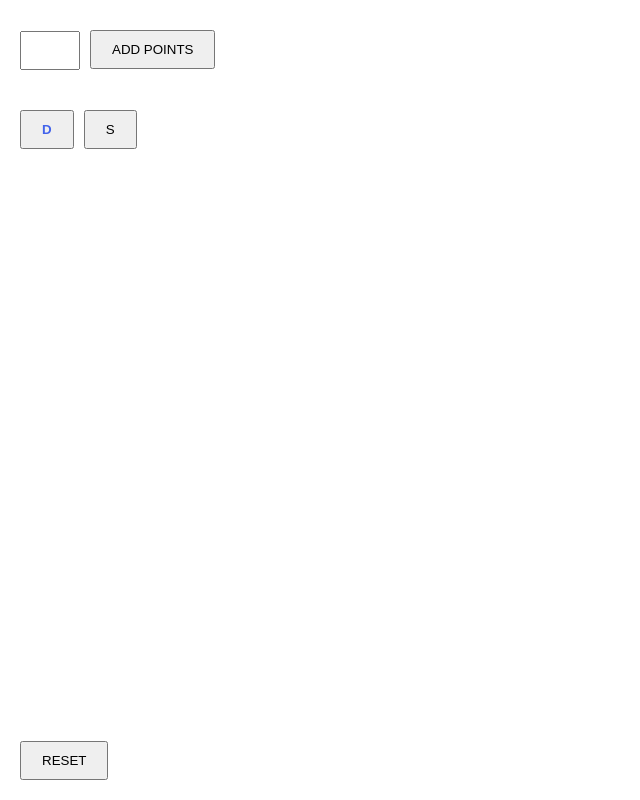
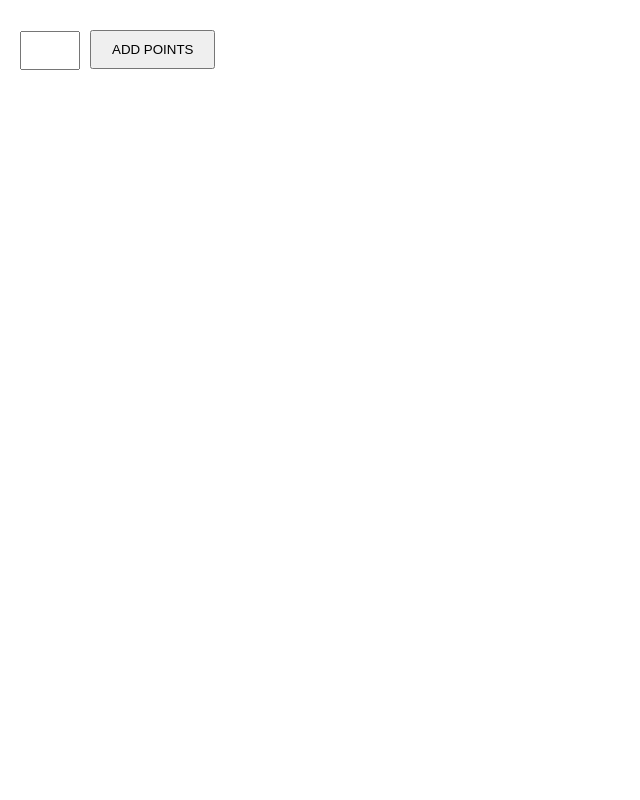
Before and after one commit to ganeshdimri71/PractiseCode, a React (Create React App) app: page / in a window 1280 px wide. Shown: the whole page, without its empty margins (0-640 px from the left). Built offline with nearby package versions, Linux system fonts and the light colour scheme.

Commit message:
fifteenInteractiveCanvasDrawingHangingLine

```diff
--- a/src/App.js
+++ b/src/App.js
@@ -49,51 +49,11 @@ function clearCanvas(canvas) {
 // ------------------------------
 // TODO will extract components later, let's keep the code un-structured for now
 export default function App() {
-    const [activeTool, setActiveTool] = useState(TOOLS.DRAW);
   const inputNumberOfPointsToAddRef = useRef();
   const baseCanvasRef = useRef();
   const interactiveCanvasRef = useRef();
   // now it's a point, but when we'll implement multi-seletion (SHIFT+click or by dragging a selection window) it might be an array of points (and paths)
   // this state var was initially out of App, it was a "canvas state var", but then I needed to bring it in to display on the sidebar the coordinates of a selected point
-    const [selectedPoint, setSelectedPoint] = useState(null);
-
-    const switchToDTool = useCallback(() => {
-        setActiveTool("D");
-        const context = baseCanvasRef.current.getContext("2d");
-        // on switching to D, de-select selected point
-        if (selectedPoint) {
-            selectedPoint.isSelected = false;
-            selectedPoint.draw(context, POINT.RADIUS, POINT.DEFAULT_COLOR);
-            setSelectedPoint(null);
-        }
-    }, [selectedPoint]);
-
-    const switchToSTool = useCallback(() => {
-        setActiveTool("S");
-        clearCanvas(interactiveCanvasRef.current);
-        lastPointDrawn = null;
-    }, []);
-
-    const onKeyDown = useCallback(
-        (e) => {
-            if (e.key === "Escape") {
-                clearCanvas(interactiveCanvasRef.current);
-                lastPointDrawn = null;
-            } else if (e.key.toUpperCase() == TOOLS.SELECT) {
-                switchToSTool(TOOLS.SELECT);
-            } else if (e.key.toUpperCase() == TOOLS.DRAW) {
-                switchToDTool(TOOLS.DRAW);
-            }
-        },
-        [switchToSTool, switchToDTool]
-    );
-
-    useEffect(() => {
-        document.addEventListener("keydown", onKeyDown, false);
-        return () => {
-            document.removeEventListener("keydown", onKeyDown, false);
-        };
-    }, [onKeyDown]);
 
   //this function simulates a user that randomly draws n points and n-1 lines
   const onClickAddNPoints = useCallback(() => {
@@ -110,40 +70,16 @@ export default function App() {
     lastPointDrawn = null;
   }, []);
 
-    const onMouseDownCanvas = useCallback(
-        (e) => {
+  const onMouseDownCanvas = useCallback((e) => {
     const context = baseCanvasRef.current.getContext("2d");
     const cursor = { x: e.clientX, y: e.clientY };
-            if (activeTool === "S") {
-                // first off, un-select a selected point (if there is one)
-                if (selectedPoint) {
-                    selectedPoint.isSelected = false;
-                    selectedPoint.draw(
-                        context,
-                        POINT.RADIUS,
-                        POINT.DEFAULT_COLOR
-                    );
-                    setSelectedPoint(null);
-                }
-                // then select the one the cursor is over (if it is over one)
-                for (const point of Object.values(points)) {
-                    if (isCursorOverPoint(cursor, point, POINT.RADIUS)) {
-                        point.isSelected = true;
-                        point.draw(context, POINT.RADIUS, POINT.SELECTED_COLOR);
-                        setSelectedPoint(point);
-                    }
-                }
-            } else {
     draw(context, e.clientX, e.clientY);
-            }
-        },
-        [activeTool, selectedPoint]
-    );
+  }, []);
 
   const onMouseMoveCanvas = useCallback((e) => {
     const context = interactiveCanvasRef.current.getContext("2d");
     if (lastPointDrawn) {
-            clearCanvas(interactiveCanvasRef.current);
+    //   clearCanvas(interactiveCanvasRef.current);
       // just draw the line, not the entire scene
       drawHangingLine(
         context,
@@ -155,16 +91,6 @@ export default function App() {
     }
   }, []);
 
-    const reset = useCallback((e) => {
-        setActiveTool(TOOLS.DRAW);
-        setSelectedPoint(null);
-        points = {};
-        lines = {};
-        lastPointDrawn = null;
-        clearCanvas(baseCanvasRef.current);
-        clearCanvas(interactiveCanvasRef.current);
-    }, []);
-
   return (
     <>
       <div id="add-points">
@@ -173,40 +99,6 @@ export default function App() {
           add points
         </button>
       </div>
-
-            <div id="tools">
-                <button
-                    className={
-                        activeTool === TOOLS.DRAW ? "selected-button" : "button"
-                    }
-                    onClick={switchToDTool}
-                >
-                    D
-                </button>
-                <button
-                    className={
-                        activeTool === TOOLS.SELECT
-                            ? "selected-button"
-                            : "button"
-                    }
-                    onClick={switchToSTool}
-                >
-                    S
-                </button>
-            </div>
-
-            <div id="last-selected">
-                {selectedPoint
-                    ? `x:${selectedPoint.x}   y:${selectedPoint.y}`
-                    : undefined}
-            </div>
-
-            <div id="reset">
-                <button className="button" onClick={reset}>
-                    RESET
-                </button>
-            </div>
-
       <canvas
         id={CANVAS.BASE_CANVAS_ID}
         ref={baseCanvasRef}
```
Lines whose indentation alone changed are shown as unchanged.
